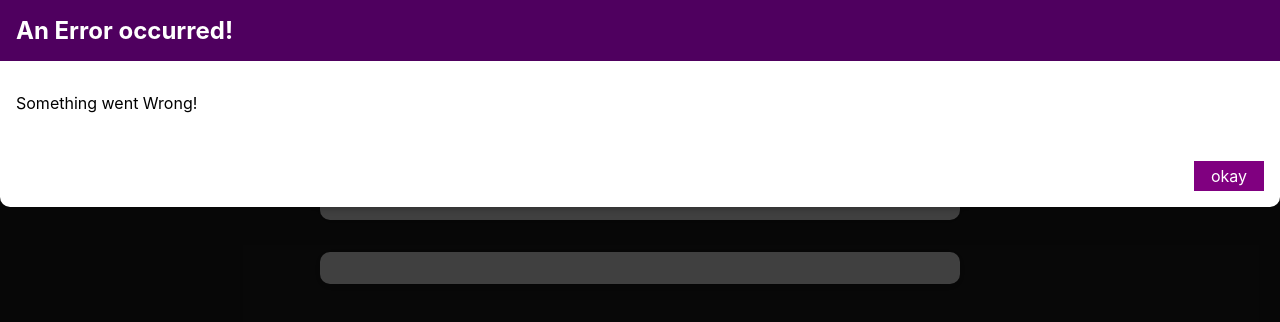
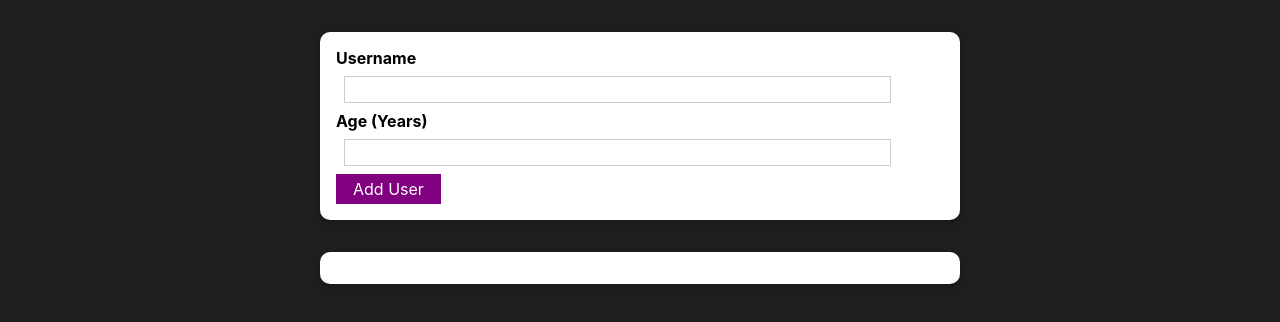
Before and after one commit to Darshan-Limbani/Learn-React, a React (Create React App) app: page / in a window 1280 px wide. Shown: the top 322 px of the page. Built offline with nearby package versions, Linux system fonts and the light colour scheme.

Commit message:
Managing the error State

```diff
--- a/src/components/UI/ErrorModal.js
+++ b/src/components/UI/ErrorModal.js
@@ -4,7 +4,7 @@ import classes from "./ErrorModal.module.css";
 
 const ErrorModal = props => {
 
-    return (<div className={classes.backdrop}>
+    return (<div className={classes.backdrop} onClick={props.onConfirm}>
         <Card>
             <header className={classes.header}>
                 <h2>{props.title}</h2>
@@ -13,7 +13,7 @@ const ErrorModal = props => {
                 <p>{props.message}</p>
             </div>
             <footer className={classes.actions}>
-                <Button>
+                <Button onClick={props.onConfirm}>
                     okay
                 </Button>
             </footer>
--- a/src/components/users/AddUsers.js
+++ b/src/components/users/AddUsers.js
@@ -9,6 +9,7 @@ const AddUsers = props => {
 
     const [enteredUsername, setEnteredUsername] = useState('');
     const [enteredAge, setEnteredAge] = useState('');
+    const [error,setError] = useState();
 
 
     const addUserHandler = (event) => {
@@ -16,9 +17,17 @@ const AddUsers = props => {
         // console.log(enteredUsername, enteredAge)
 
         if (enteredUsername.trim().length === 0 || enteredAge.trim().length === 0) {
+            setError({
+                title:'Invalid input',
+                message : 'Please enter a valid name and age (non empty value).'
+            })
             return;
         }
         if (+enteredAge < 1) {
+            setError({
+                title:'invalid age',
+                message : 'Please enter a valid age (> 0).'
+            })
             return;
         }
         props.onAddUser(enteredUsername, enteredAge);
@@ -35,10 +44,14 @@ const AddUsers = props => {
         setEnteredAge(event.target.value)
     }
 
+    const errorHandler=()=>{
+        setError(null)
+    }
+
     return (
 
         <div>
-            <ErrorModal title={"An Error occurred!"} message ={"Something went Wrong!"} ></ErrorModal>
+            {error && <ErrorModal title={"An Error occurred!"} message={"Something went Wrong!"} onConfirm={errorHandler}></ErrorModal>}
             <Card className={classes.input}>
                 <form onSubmit={addUserHandler}>
                     <label htmlFor="username">Username</label>
```
